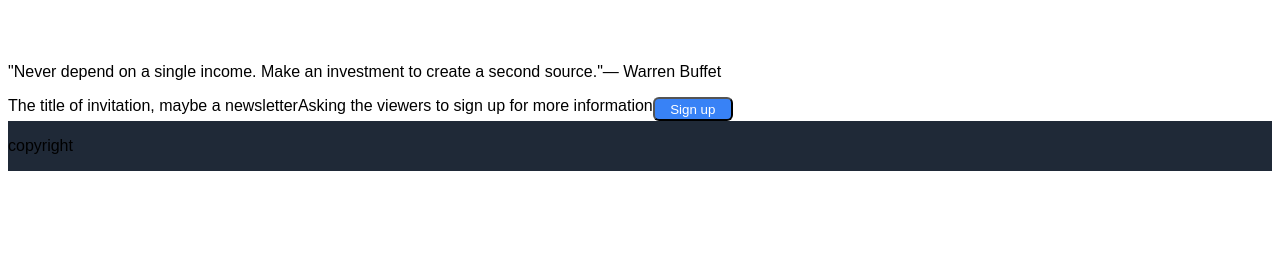
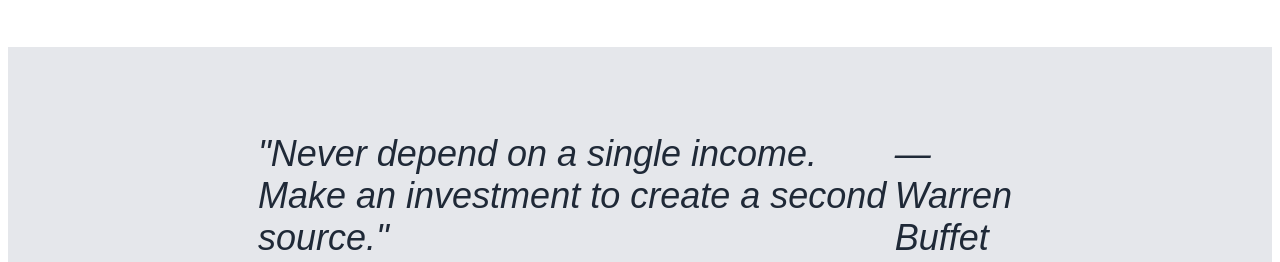
Before and after one commit to tamlaz/landing-page, a plain HTML site: page index.html in a window 1280 px wide. Shown: the part 746-1008 px from the top of the page. Before the commit the page ends 917 px from the top, so only its background shows below. Drawn offline with Linux system fonts and the light colour scheme.

Commit message:
Set styling for quote text

```diff
--- a/style.css
+++ b/style.css
@@ -92,7 +92,7 @@ body {
 }
 .infoheader {
     font-size: 36px;
-    font-weight: bolder;
+    font-weight: 800;
     color: #1F2937;
     margin-bottom: 30px;
 }
@@ -118,6 +118,14 @@ body {
 
 .quote {
     display: flex;
+    background-color: #E5E7EB;
+    padding: 50px 250px 40px;
+}
+.quote p {
+    font-size: 36px;
+    font-weight: 300;
+    font-style: italic;
+    color:#1F2937
 }
 
 .invite {
```
